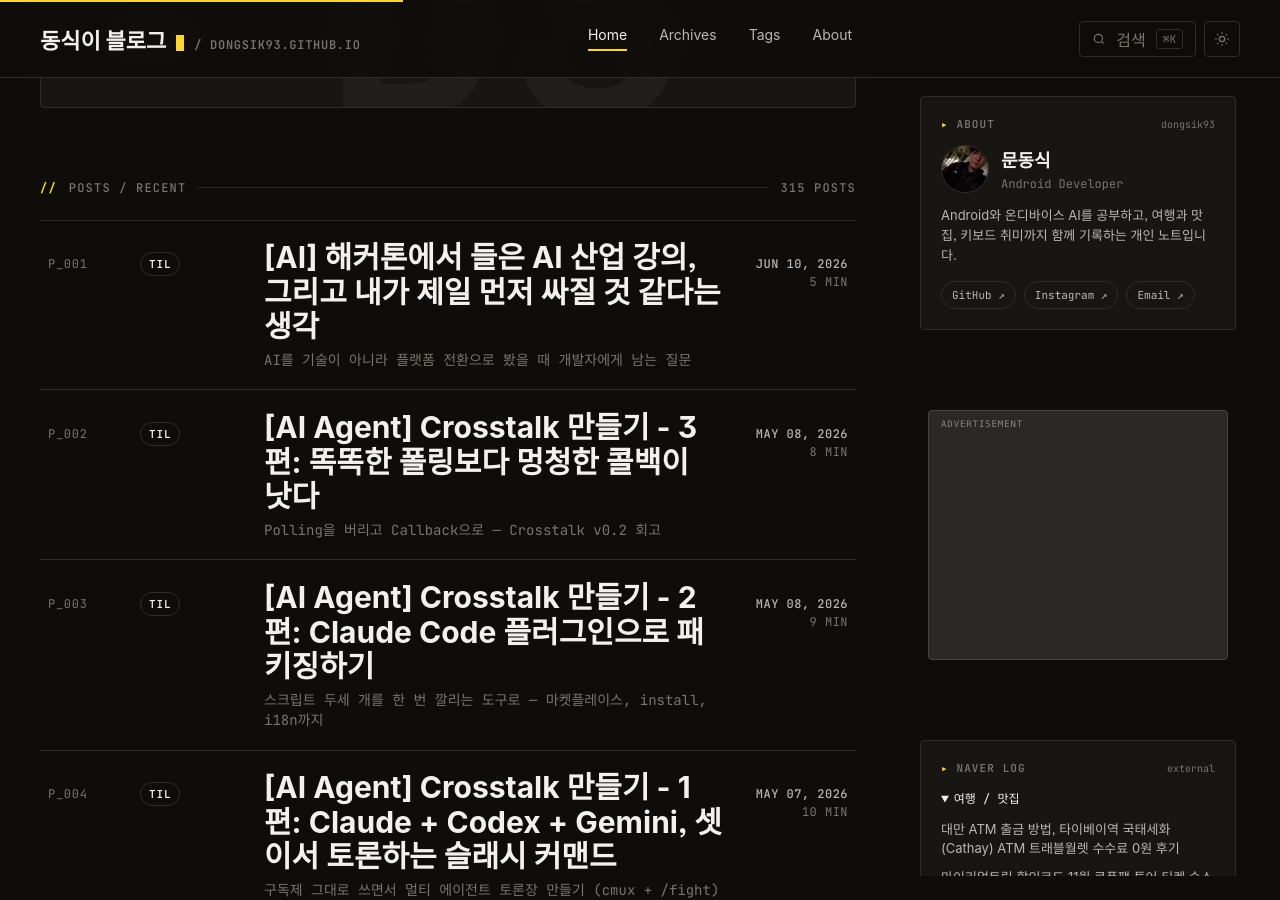
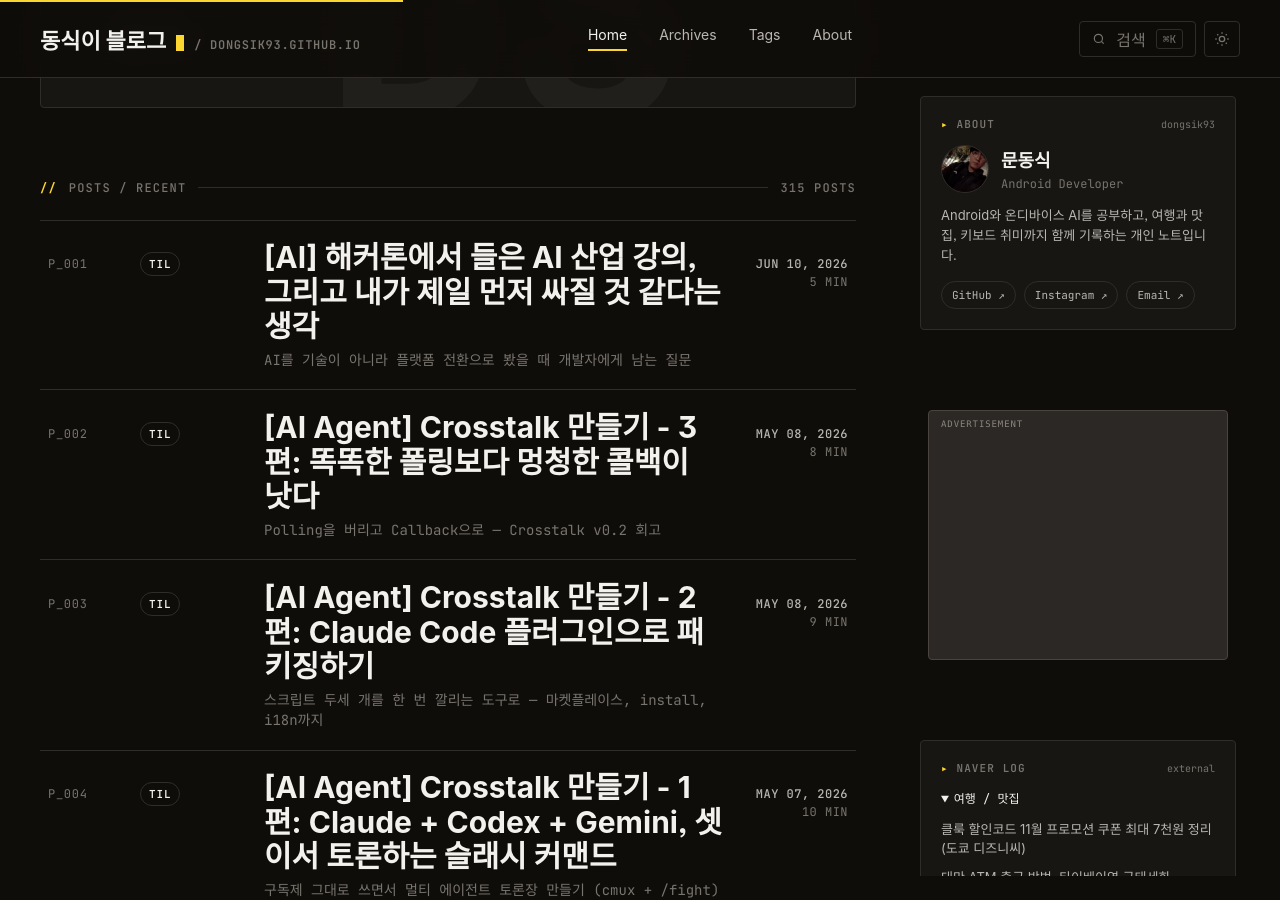
Before and after one commit to dongsik93/dongsik93.github.io, a Jekyll site: the page built from index.html, in a window 1280 px wide and 900 px high, scrolled down 601 px. Built offline with Jekyll 4.4.1, drawn with Linux system fonts in a browser that asks for light colours; some web fonts are replaced; the list of posts is cut into pages by our own code.

Commit message:
Add Klook November discount code backlink

```diff
--- a/_includes/blogs.html
+++ b/_includes/blogs.html
@@ -5,6 +5,7 @@
 <details>
   <summary>✈️ 여행 후기</summary>
   <ul class="list-inline">
+    <li><small><a href="https://m.blog.naver.com/econ_view/224464633153" target="_blank" rel="noopener noreferrer">클룩 할인코드 11월 프로모션 쿠폰 최대 7천원 정리 (도쿄 디즈니씨)</a></small></li>
     <li><small><a href="https://m.blog.naver.com/econ_view/224462769706" target="_blank" rel="noopener noreferrer">대만 ATM 출금 방법, 타이베이역 국태세화(Cathay) ATM 트래블월렛 수수료 0원 후기</a></small></li>
     <li><small><a href="https://m.blog.naver.com/econ_view/224462034929" target="_blank" rel="noopener noreferrer">마이리얼트립 할인코드 11월 쿠폰팩 투어 티켓 숙소 정리</a></small></li>
     <li><small><a href="https://m.blog.naver.com/econ_view/224461355778" target="_blank" rel="noopener noreferrer">타이베이 닝샤야시장 후기, 금요일 저녁 인파와 메뉴판 가격</a></small></li>
```
